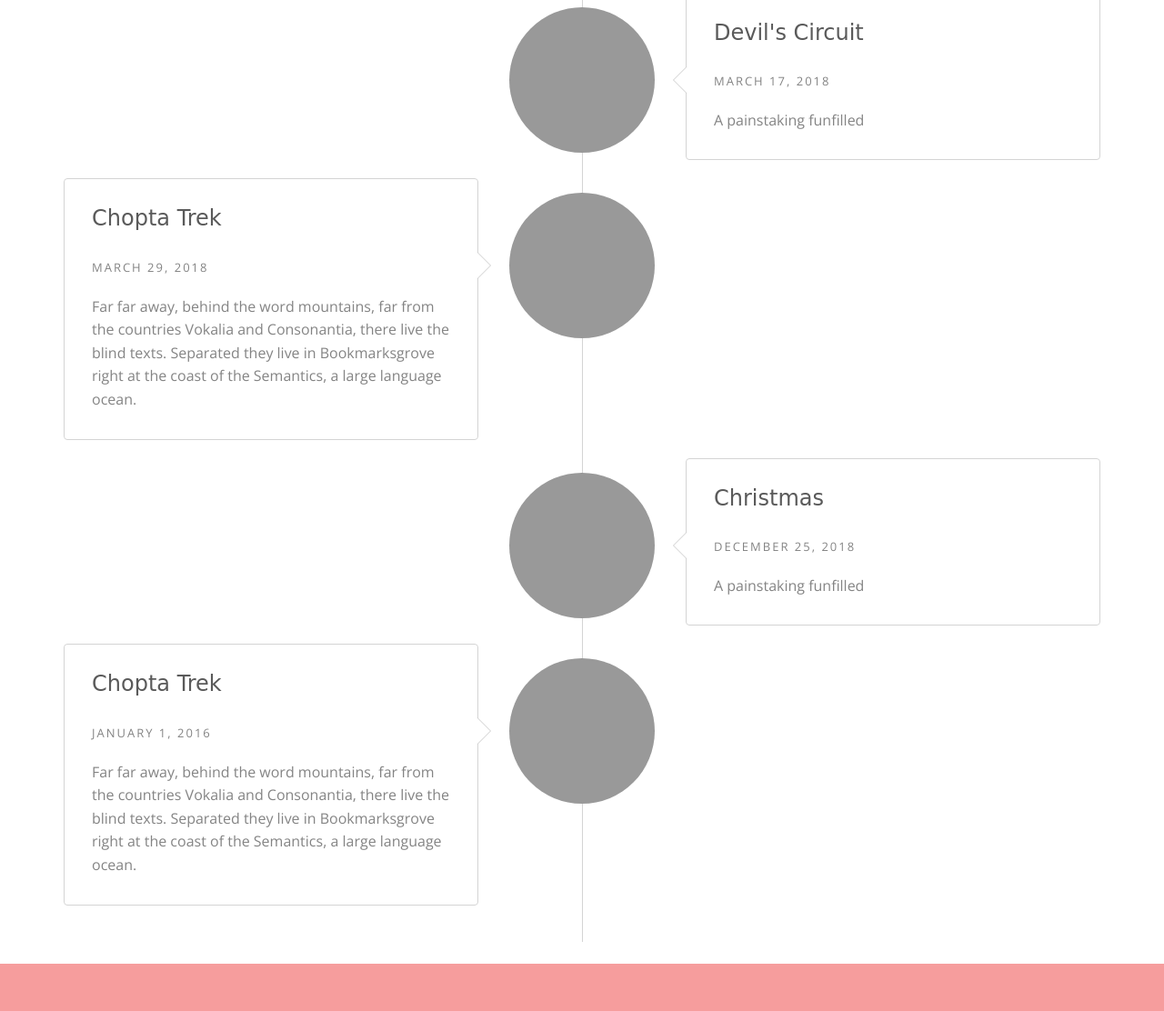
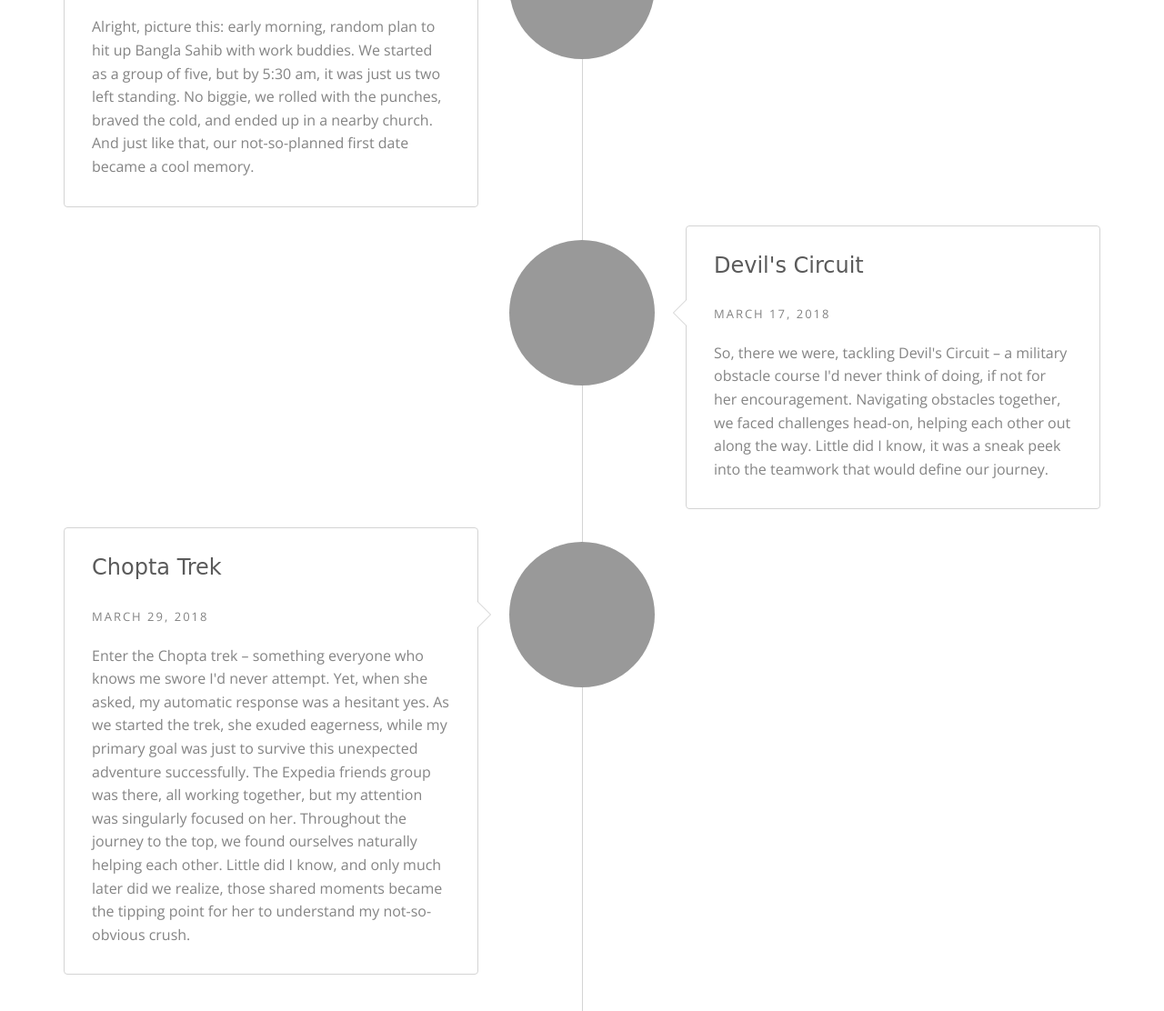
Before and after one commit to shivamgoyal30/shushi, a website: page groom-bride.html in a window 1280 px wide. Shown: the part 2032-3144 px from the top of the page at 91% size. Drawn offline with nearby package versions, Linux system fonts and the light colour scheme; files whose address does not match are found by name; a web font is replaced by a local one.

Commit message:
Some stories added

```diff
--- a/groom-bride.html
+++ b/groom-bride.html
@@ -180,7 +180,7 @@
 											<span class="date">July 3, 2017</span>
 										</div>
 										<div class="timeline-body">
-											<p>First day of job life. 26 freshers together in a room for induction training, and she happens to sit in front of me, turns around and says Hi!</p>
+											<p>On my first day at work, surrounded by a room full of new faces, she took the seat in front of mine and simply said, "Hi!" Little did I know, that casual greeting would kickstart a journey beyond the confines of that training room, shaping the story of us.</p>
 										</div>
 									</div>
 								</li>
@@ -192,7 +192,7 @@
 											<span class="date">October 4, 2017</span>
 										</div>
 										<div class="timeline-body">
-											<p>Her birthday being celebrated in office. Me in the corner as usual. Us acquaintances and she comes over. Wish me! She says and offers cake, and that starts the journey <3</p>
+											<p>Amidst the festive hum of office birthday celebrations, I found myself in my usual corner, observing the merriment from a distance. To my surprise, she approached with a bright smile and a simple request: "Wish me!" As our acquaintance took a sweet turn with a slice of birthday cake, little did I realize that this seemingly ordinary moment would mark the sweet beginning of our extraordinary journey together. ❤️</p>
 										</div>
 									</div>
 								</li>
@@ -204,7 +204,8 @@
 											<span class="date">December 25, 2017</span>
 										</div>
 										<div class="timeline-body">
-											<p>Office friends plan to go to Bangla Sahib at 5am. We in our fresher feels get ready in the chilly weather. 5 people planned. By 5.30am, 3 of them ditched. Its us 2. We still go, enjoy the cold walk. We end with a church visit before ending this psuedo first date</p>
+											<p>
+												Alright, picture this: early morning, random plan to hit up Bangla Sahib with work buddies. We started as a group of five, but by 5:30 am, it was just us two left standing. No biggie, we rolled with the punches, braved the cold, and ended up in a nearby church. And just like that, our not-so-planned first date became a cool memory.</p>
 										</div>
 									</div>
 								</li>
@@ -216,7 +217,7 @@
 											<span class="date">March 17, 2018</span>
 										</div>
 										<div class="timeline-body">
-											<p>A painstaking funfilled </p>
+											<p>So, there we were, tackling Devil's Circuit – a military obstacle course I'd never think of doing, if not for her encouragement. Navigating obstacles together, we faced challenges head-on, helping each other out along the way. Little did I know, it was a sneak peek into the teamwork that would define our journey.</p>
 										</div>
 									</div>
 								</li>
@@ -228,34 +229,36 @@
 											<span class="date">March 29, 2018</span>
 										</div>
 										<div class="timeline-body">
-											<p>Far far away, behind the word mountains, far from the countries Vokalia and Consonantia, there live the blind texts. Separated they live in Bookmarksgrove right at the coast of the Semantics, a large language ocean.</p>
+											<p>Enter the Chopta trek – something everyone who knows me swore I'd never attempt. Yet, when she asked, my automatic response was a hesitant yes. As we started the trek, she exuded eagerness, while my primary goal was just to survive this unexpected adventure successfully.
+
+												The Expedia friends group was there, all working together, but my attention was singularly focused on her. Throughout the journey to the top, we found ourselves naturally helping each other. Little did I know, and only much later did we realize, those shared moments became the tipping point for her to understand my not-so-obvious crush.</p>
 										</div>
 									</div>
 								</li>
-								<li class="timeline-inverted animate-box">
-									<div class="timeline-badge" style="background-image:url(images/couple-1.jpg);"></div>
-									<div class="timeline-panel">
-										<div class="timeline-heading">
-											<h3 class="timeline-title">Christmas</h3>
-											<span class="date">December 25, 2018</span>
-										</div>
-										<div class="timeline-body">
-											<p>A painstaking funfilled </p>
-										</div>
-									</div>
-								</li>
-								<li class="animate-box">
-									<div class="timeline-badge" style="background-image:url(images/couple-3.jpg);"></div>
-									<div class="timeline-panel">
-										<div class="timeline-heading">
-											<h3 class="timeline-title">Chopta Trek</h3>
-											<span class="date">January 1, 2016</span>
-										</div>
-										<div class="timeline-body">
-											<p>Far far away, behind the word mountains, far from the countries Vokalia and Consonantia, there live the blind texts. Separated they live in Bookmarksgrove right at the coast of the Semantics, a large language ocean.</p>
-										</div>
-									</div>
-								</li>
+<!--								<li class="timeline-inverted animate-box">-->
+<!--									<div class="timeline-badge" style="background-image:url(images/couple-1.jpg);"></div>-->
+<!--									<div class="timeline-panel">-->
+<!--										<div class="timeline-heading">-->
+<!--											<h3 class="timeline-title">Christmas</h3>-->
+<!--											<span class="date">December 25, 2018</span>-->
+<!--										</div>-->
+<!--										<div class="timeline-body">-->
+<!--											<p>A painstaking funfilled </p>-->
+<!--										</div>-->
+<!--									</div>-->
+<!--								</li>-->
+<!--								<li class="animate-box">-->
+<!--									<div class="timeline-badge" style="background-image:url(images/couple-3.jpg);"></div>-->
+<!--									<div class="timeline-panel">-->
+<!--										<div class="timeline-heading">-->
+<!--											<h3 class="timeline-title">Chopta Trek</h3>-->
+<!--											<span class="date">January 1, 2016</span>-->
+<!--										</div>-->
+<!--										<div class="timeline-body">-->
+<!--											<p>Far far away, behind the word mountains, far from the countries Vokalia and Consonantia, there live the blind texts. Separated they live in Bookmarksgrove right at the coast of the Semantics, a large language ocean.</p>-->
+<!--										</div>-->
+<!--									</div>-->
+<!--								</li>-->
 							</ul>
 						</div>
 					</div>
```
